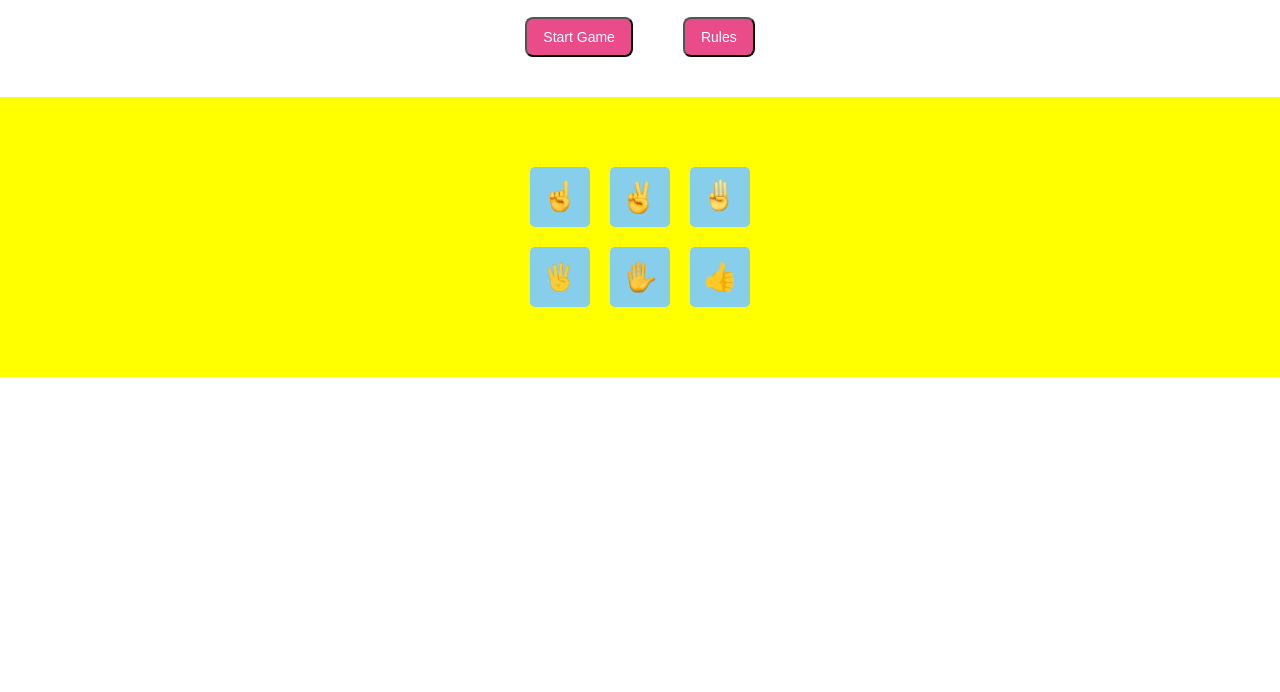
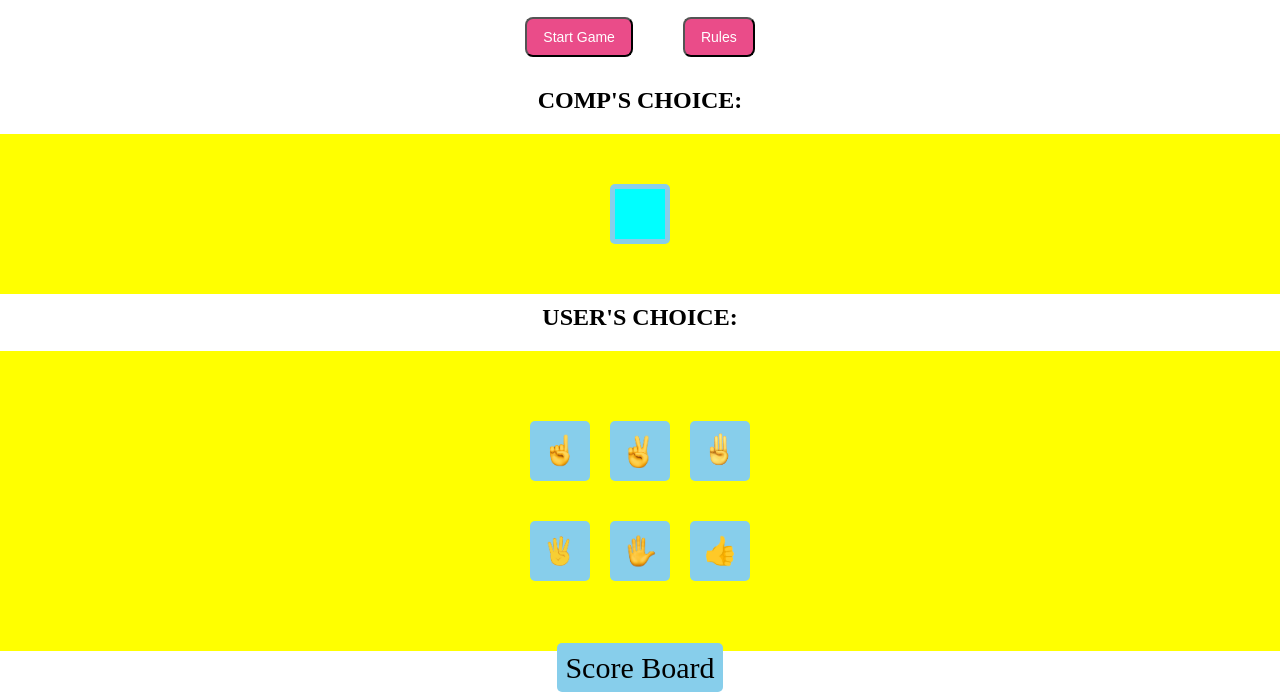
Before and after one commit to dev913913/4th-Sem-Web-Dev, a plain HTML site: page Sasta Cricket/index.html in a window 1280 px wide. Both pictures are taken after a click on the button "Start Game". Shown: the part 111-803 px from the top of the page. Drawn offline with Linux system fonts and the light colour scheme.

Commit message:
added comp's choice...

```diff
--- a/Sasta Cricket/index.html
+++ b/Sasta Cricket/index.html
@@ -9,14 +9,23 @@
 <body>
     <div id="header">Sasta Cricket</div>
 
+
     <!-- Start and Help Buttons -->
     <div id="buttons-container">
         <button class="button1" id="start-button" role="button">Start Game</button>
         <button class="button1" id="help-button" role="button">Rules</button>
     </div>
 
-    <!-- Options (Initially Hidden) -->
-    <div id="options">
+
+    <p id="comp-choice-title">Comp's Choice:</p>
+<div class="options">
+    <div class="emoji-box">
+        <img class="comp_image" src="assets/0.png" alt="one">
+    </div>
+</div>
+
+<p id="user-choice-title">User's Choice:</p>
+<div class="options">
     <div class="option-tray1">
         <div class="emoji-box">
             <img class="image" id="1" src="assets/1.png" alt="one">
@@ -41,6 +50,7 @@
     </div>
 </div>
 
+
     <!-- Modal for Help -->
     <div id="help-modal" class="modal">
         <div class="modal-content">
@@ -57,6 +67,10 @@
         </div>
     </div>
 
+
+    <div id="scoreBoard">
+        Score Board
+    </div>
     <script src="script.js"></script>
 </body>
 </html>
--- a/Sasta Cricket/script.js
+++ b/Sasta Cricket/script.js
@@ -9,12 +9,26 @@
 //     })
 // })
 
+let user_score = 0;
+let comp_score = 0
+
+const imagePaths = {
+    1: "assets/1.png",
+    2: "assets/2.png",
+    3: "assets/3.png",
+    4: "assets/4.png",
+    5: "assets/5.png",
+    6: "assets/6.png"
+};
 
 document.addEventListener("DOMContentLoaded", function () {
     // Show the game options when Start is clicked
     document.getElementById("start-button").addEventListener("click", function () {
-        const options = document.getElementById("options");
-        options.style.visibility = "visible";
+        const options = document.querySelectorAll(".options");
+        options.forEach(option => {
+            option.style.visibility = "visible";
+        });
+
     });
 
     // Show the help modal when Help is clicked
@@ -39,28 +53,41 @@ document.addEventListener("DOMContentLoaded", function () {
 });
 
 const emoji = document.querySelectorAll(".image");
+const comp_emoji = document.querySelector(".comp_image");
+const scoreBoard = document.querySelector("#scoreBoard");
 
-function genCompChoice()
-{
+function genCompChoice() {
     return (Math.floor(Math.random() * 6)) + 1;
 }
 
-function match(user_choice)
-{
+
+
+function match(user_choice) {
     let comp_choice = genCompChoice();
-    if(comp_choice == user_choice)
-    {
-        console.log('You are out bcs comps choice: ' + comp_choice + ' and yours: ' + user_choice);
-    }
-    else
-        {
-            console.log('You are not out bcs comps choice: ' + comp_choice + ' and yours: ' + user_choice);
+
+    let a = imagePaths[comp_choice];
+
+    // Wait for 2 seconds
+    setTimeout(() => {
+        comp_emoji.setAttribute('src', a); // Set computer's choice image
+
+        if (comp_choice == user_choice) {
+            // When user is out, show the current score without change
+            scoreBoard.innerText = 'Your Score: ' + user_score + ' | Comp\'s Score:  ' + comp_score;
+            console.log('You are out!');
+        } else {
+            // Update user's score
+            user_score += user_choice;
+
+            scoreBoard.innerText = 'Your Score: ' + user_score + ' | Comp\'s Score:  ' + comp_score;
         }
+    }, 2000); // 2-second delay
 }
 
 emoji.forEach((value) => {
-        value.addEventListener("click", () => {
-            let user_choice = value.getAttribute("id");
-           match(user_choice);
-        })
-    })
+    value.addEventListener("click", () => {
+        let user_choice = value.getAttribute("id");
+        let num = Number(user_choice);
+        match(num);
+    });
+});
--- a/Sasta Cricket/style.css
+++ b/Sasta Cricket/style.css
@@ -15,12 +15,15 @@
     margin-top: 2px;
 }
 
-#options {
+.options {
     background-color: yellow;
     padding: 50px;
     margin-top: 20px;
     visibility: hidden;
     /* Initially hidden */
+    display: flex;
+    flex-direction: column;
+    align-items: center;
 }
 
 .option-tray1,
@@ -39,12 +42,18 @@
     display: flex;
     justify-content: center;
     align-items: center;
+    transition: background-color 0.3s ease; /* Added smooth transition */
 }
 
 .emoji-box:hover {
     background-color: orange;
 }
 
+.comp_image {
+    height: 50px;
+    width: 50px;
+    object-fit: cover;
+}
 .image {
     height: 50px;
     width: 50px;
@@ -67,6 +76,16 @@
     display: flex;
     justify-content: center;
     gap: 10px;
+}
+
+/* Title Styling for Choices */
+#comp-choice-title,
+#user-choice-title {
+    font-size: 24px;
+    font-weight: bold;
+    margin-bottom: 10px;
+    margin-top: 10px;
+    text-transform: uppercase;
 }
 
 /* Modal Styles */
@@ -126,3 +145,14 @@
     text-decoration: none;
     cursor: pointer;
 }
+
+#scoreBoard
+{
+    margin-top: 5px;
+    background-color: skyblue;
+    font-size: 30px;
+    display: inline;
+    padding: 8px;
+    border-radius: 5px;
+
+}
```
Also changed, not shown: Sasta Cricket/assets/0.png (added). Lines whose indentation alone changed are shown as unchanged.
